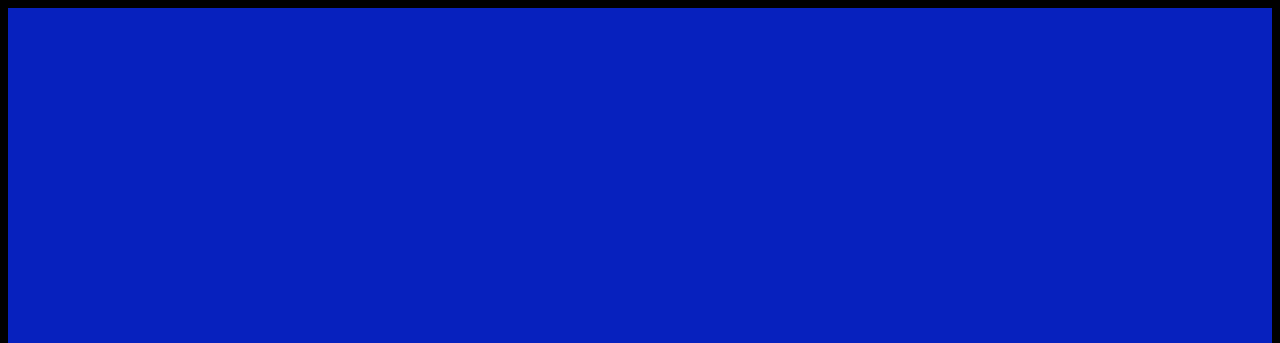
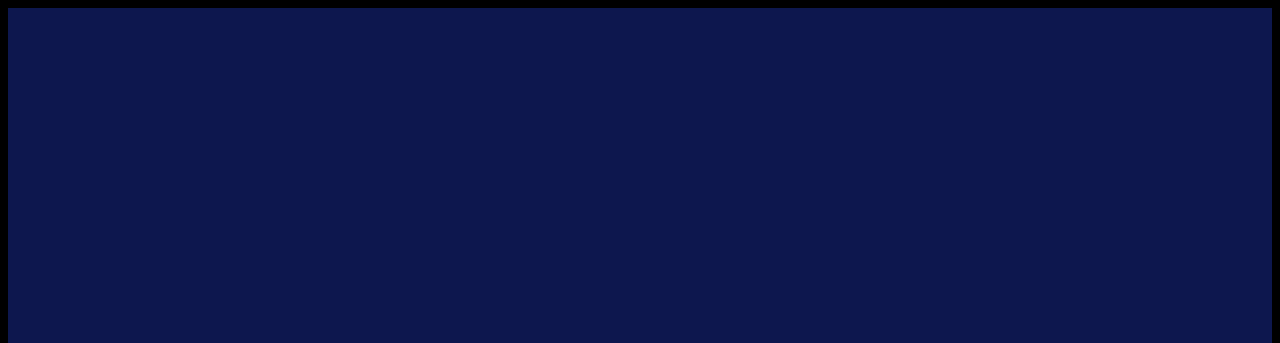
Before and after one commit to ProjectWindowsLite/projectwindowslite.github.io1, a plain HTML site: page download.html in a window 1280 px wide. Shown: the top 343 px of the page. Drawn offline with Linux system fonts and the light colour scheme.

Commit message:
Updated color

```diff
--- a/src/download.css
+++ b/src/download.css
@@ -6,7 +6,7 @@ body {
 }
 
 .head {
-    background-color: #0721BE;
+    background-color: #0d174e;
     color: #fff;
     padding-top: 40vh;
     padding-bottom: 46vh;
```
